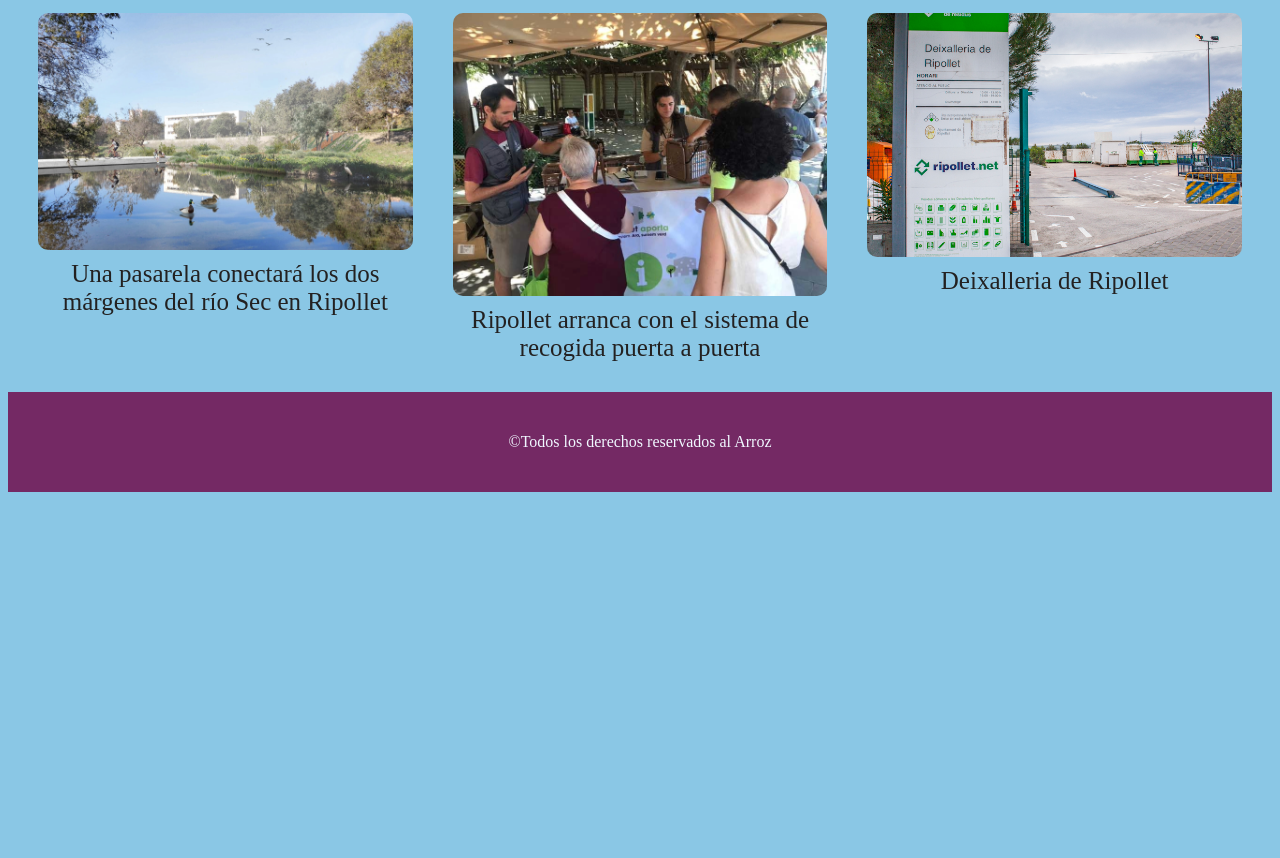
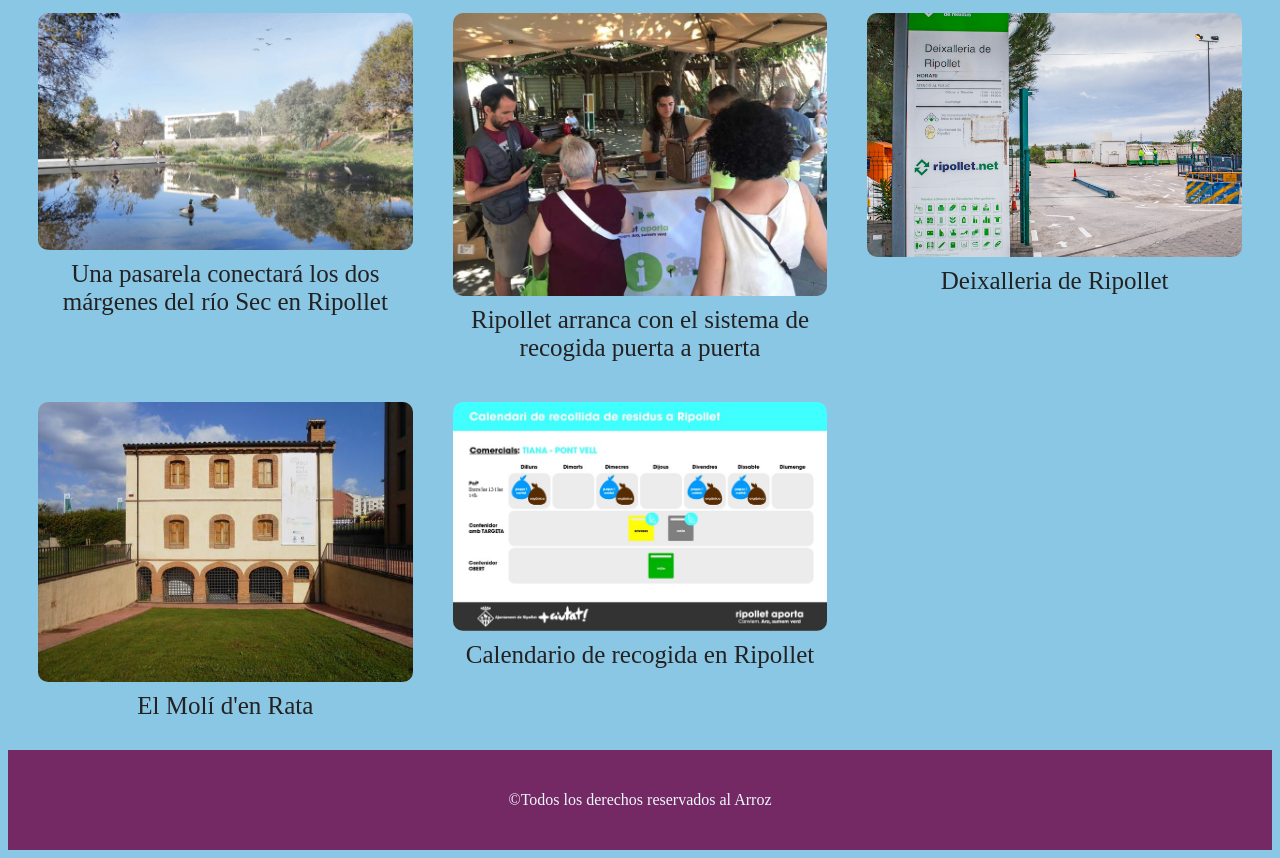
Before and after one commit to DanielOrtigosa/ProyectoHTML, a plain HTML site: page gallery.html in a window 1280 px wide. Shown: the part 684-1542 px from the top of the page. Before the commit the page ends 1184 px from the top, so only its background shows below. Drawn offline with Linux system fonts and the light colour scheme.

Commit message:
+ IMAGENES de la galeria

```diff
--- a/gallery.html
+++ b/gallery.html
@@ -50,6 +50,14 @@
         <img src="images/basuraRipo.jpg" alt="Basura en Ripo" class="caja-galeria-imagen">
         <p>Deixalleria de Ripollet</p>
     </div>
+    <div class="caja-galeria">
+        <img src="images/moli d rata.jpeg" alt="Molin de Rata" class="caja-galeria-imagen">
+        <p>El Molí d'en Rata</p>
+    </div>
+    <div class="caja-galeria">
+        <img src="images/calendarioRipo.png" alt="Calendario Basura" class="caja-galeria-imagen">
+        <p>Calendario de recogida en Ripollet</p>
+    </div>
   </div>
     <div class="footer">©Todos los derechos reservados al Arroz</div>
 </div>
```
Also changed, not shown: images/calendarioRipo.png (added), images/moli d rata.jpeg (added).
